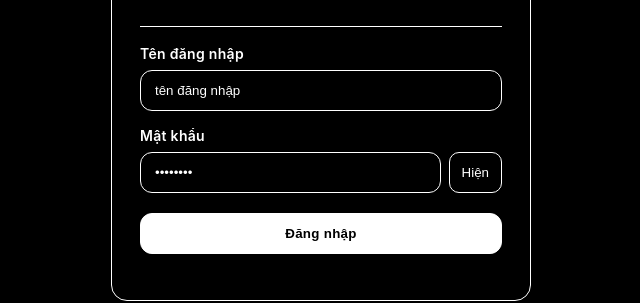
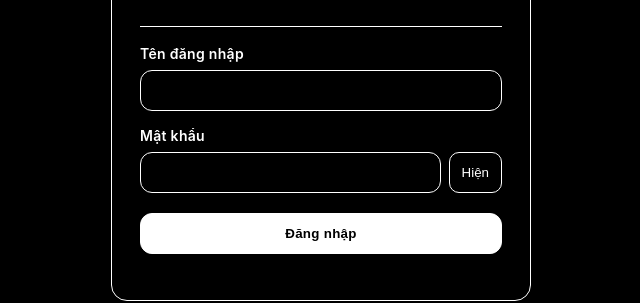
Before and after one commit to abxst/fe-webpanel, a React (Create React App) app: page /login in a window 1280 px wide. Shown: the part 301-604 px from the top of the page, without its empty margins (319-959 px from the left). Built offline with nearby package versions, Linux system fonts and the light colour scheme.

Commit message:
thêm chữ

```diff
--- a/src/app/add-key/AddKey.jsx
+++ b/src/app/add-key/AddKey.jsx
@@ -51,7 +51,7 @@ export default function AddKey() {
             min="1"
             required
             style={{ marginLeft: '8px', padding: '4px', border: '1px solid #ffffff', background: '#000000', color: '#ffffff' }}
-          /> Days
+          /> ngày
         </label>
         <button
           type="submit"
--- a/src/app/login/Login.jsx
+++ b/src/app/login/Login.jsx
@@ -57,7 +57,7 @@ export default function Login() {
               <input
                 type="text"
                 name="username"
-                placeholder="tên đăng nhập"
+                placeholder=""
                 required
                 className="input"
               />
@@ -69,7 +69,7 @@ export default function Login() {
                 <input
                   type={isPasswordVisible ? 'text' : 'password'}
                   name="password"
-                  placeholder="••••••••"
+                  placeholder=""
                   required
                   className="input password"
                 />
```
